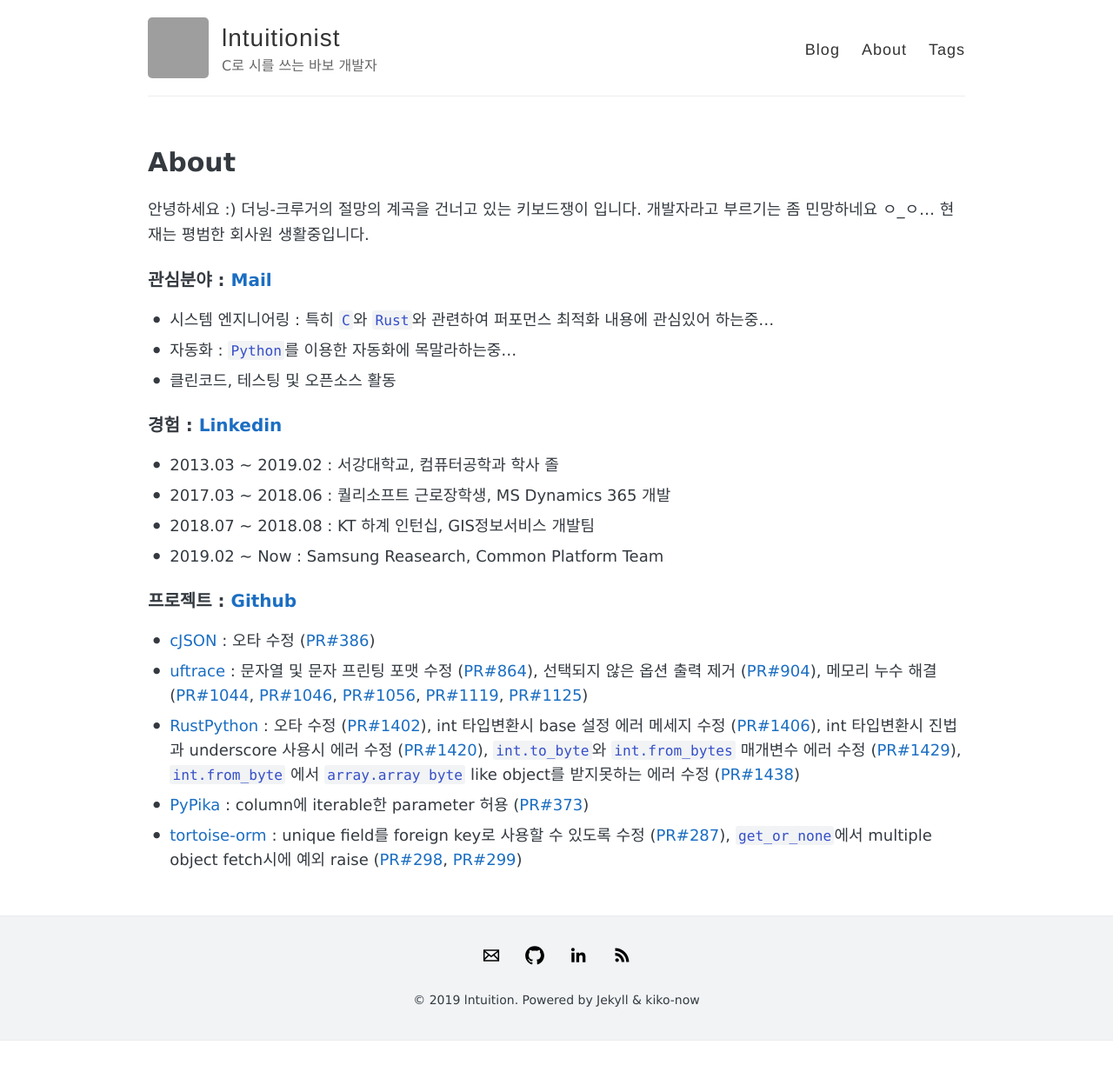
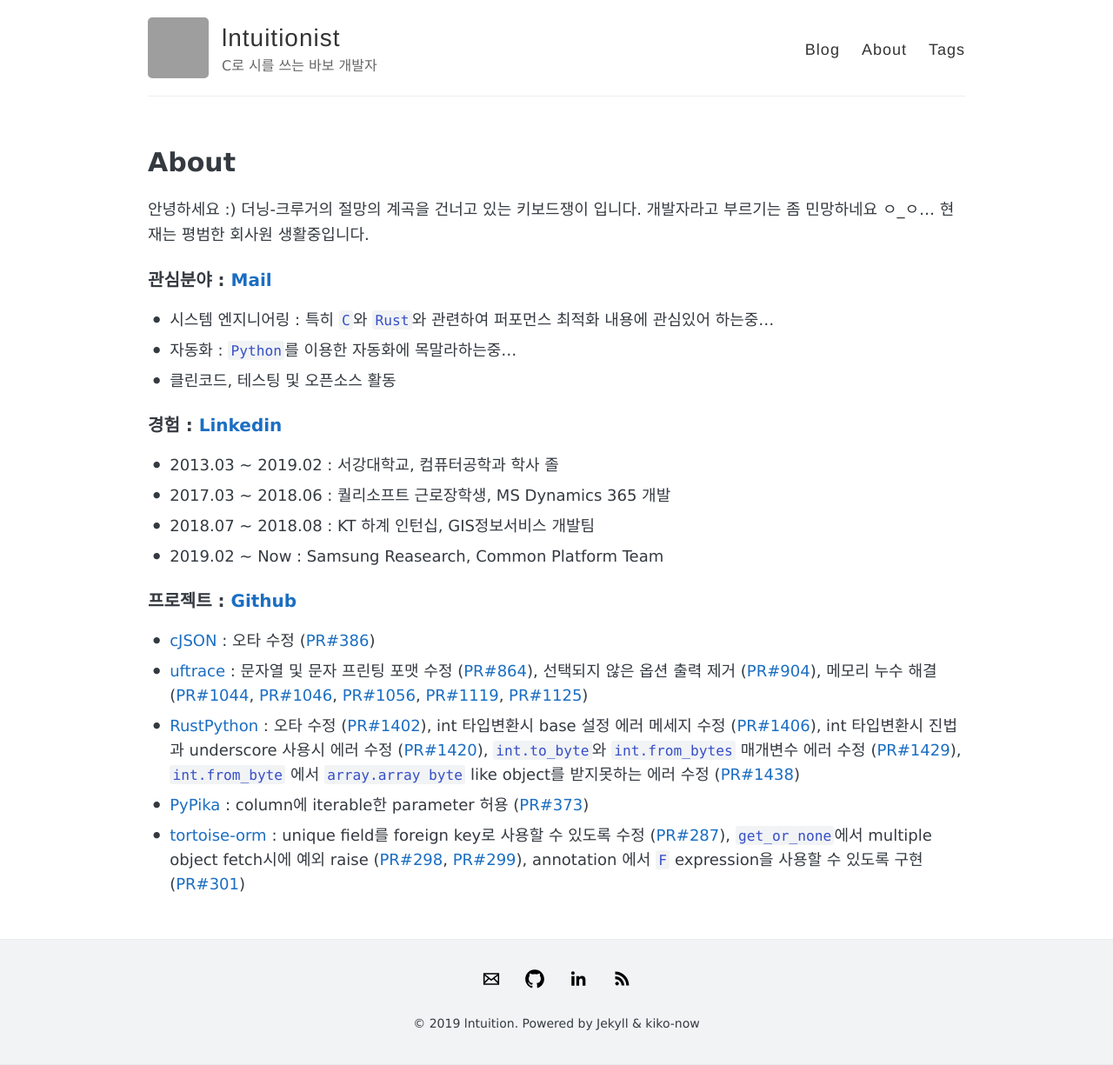
Before and after one commit to lntuition/lntuition.github.io, a Jekyll site: the page built from about.md, in a window 1280 px wide. Shown: the whole page at 87% size. Built offline with Jekyll 4.4.1, drawn with Linux system fonts in a browser that asks for light colours; some web fonts are replaced; before the commit the page ends 1197 px from its top, so only the background shows below that; grey boxes are pictures that could not be loaded.

Commit message:
Update project in about.md

```diff
--- a/about.md
+++ b/about.md
@@ -35,4 +35,5 @@ int 타입변환시 진법과 underscore 사용시 에러 수정 ([PR#1420](http
 column에 iterable한 parameter 허용 ([PR#373](https://github.com/kayak/pypika/pull/373))
 - [tortoise-orm](https://github.com/tortoise/tortoise-orm) :
 unique field를 foreign key로 사용할 수 있도록 수정 ([PR#287](https://github.com/tortoise/tortoise-orm/pull/287)),
-`get_or_none`에서 multiple object fetch시에 예외 raise ([PR#298](https://github.com/tortoise/tortoise-orm/pull/298), [PR#299](https://github.com/tortoise/tortoise-orm/pull/299))
+`get_or_none`에서 multiple object fetch시에 예외 raise ([PR#298](https://github.com/tortoise/tortoise-orm/pull/298), [PR#299](https://github.com/tortoise/tortoise-orm/pull/299)),
+annotation 에서 `F` expression을 사용할 수 있도록 구현 ([PR#301](https://github.com/tortoise/tortoise-orm/pull/301))
```
